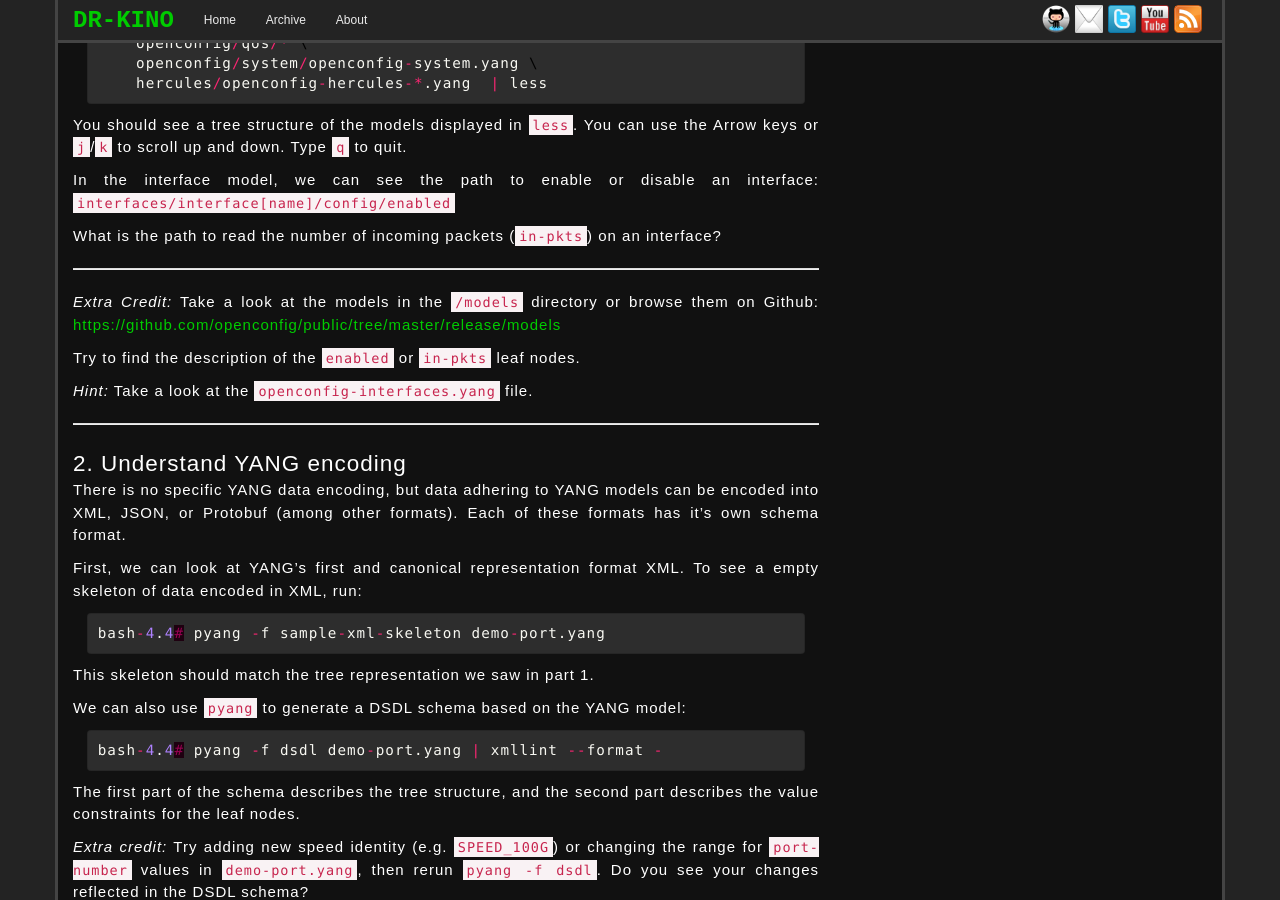
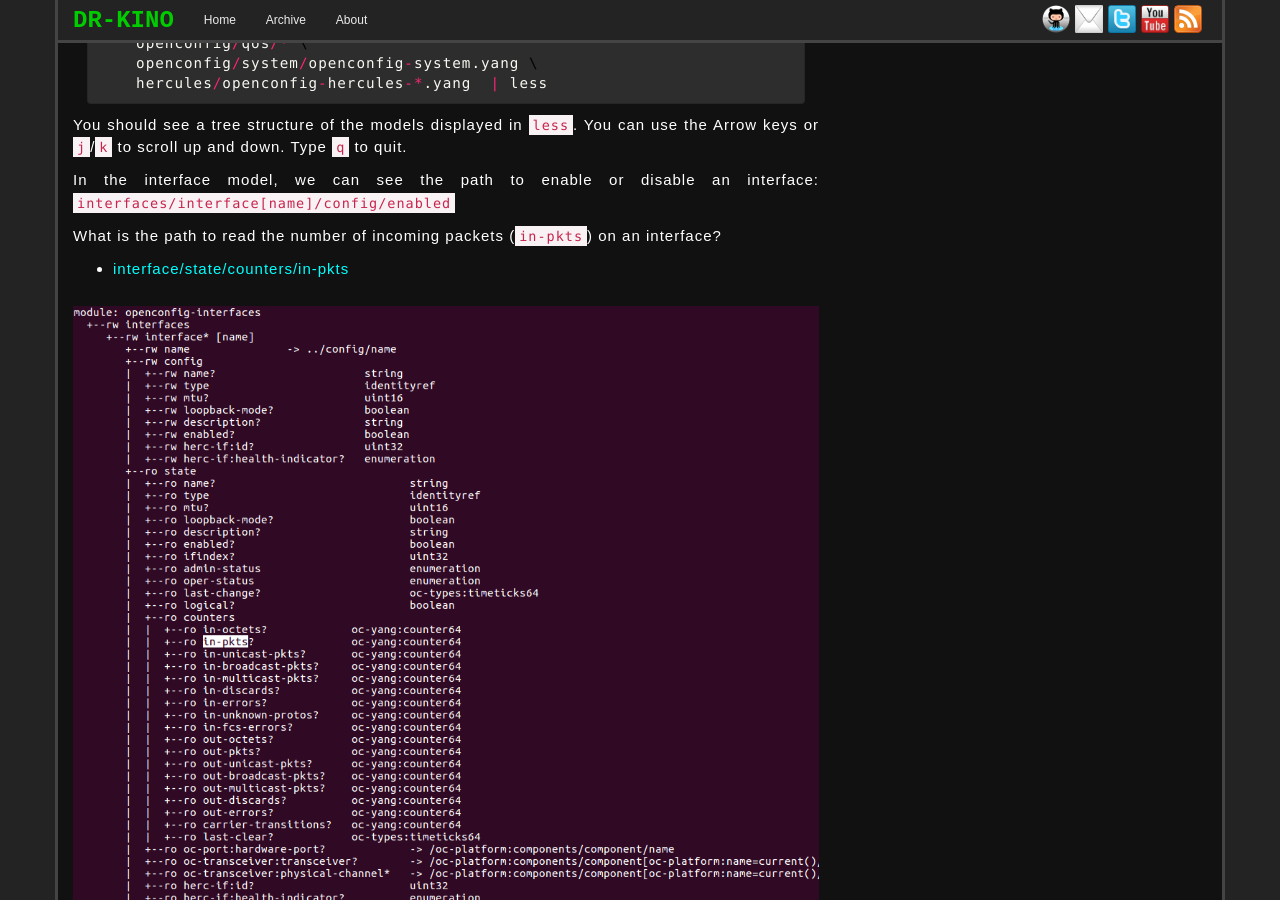
Before and after one commit to dr-kino/dr-kino.github.io, a Jekyll site: the page built from _posts/2021-04-16-yang-openconfig-and-gnmi-basics.markdown, in a window 1280 px wide and 900 px high, scrolled down 1126 px. Built offline with Jekyll 4.4.1, drawn with Linux system fonts in a browser that asks for light colours; nearby versions of some CDN libraries; comment, search, counter and statistics services are not loaded.

Commit message:
Added more references and images to the post 21

````diff
--- a/_posts/2021-04-16-yang-openconfig-and-gnmi-basics.markdown
+++ b/_posts/2021-04-16-yang-openconfig-and-gnmi-basics.markdown
@@ -80,7 +80,8 @@
 `interfaces/interface[name]/config/enabled`
 
 What is the path to read the number of incoming packets (`in-pkts`) on an interface?
-
+  * <span style="color:cyan">interface/state/counters/in-pkts</span>
+  <div style="text-align:center"><img src="/images/posts/00021-A.png" /></div>
 ------
 
 *Extra Credit:* Take a look at the models in the
@@ -90,7 +91,9 @@
 Try to find the description of the `enabled` or `in-pkts` leaf nodes.
 
 *Hint:* Take a look at the `openconfig-interfaces.yang` file.
+  <div style="text-align:center"><img src="/images/posts/00021-B.png" /></div>
 
+  <div style="text-align:center"><img src="/images/posts/00021-C.png" /></div>
 ------
 
 ## 2. Understand YANG encoding
@@ -108,6 +111,8 @@
 
 This skeleton should match the tree representation we saw in part 1.
 
+  <div style="text-align:center"><img src="/images/posts/00021-D.png" /></div>
+
 We can also use `pyang` to generate a DSDL schema based on the YANG model:
 
 ```c
@@ -120,7 +125,8 @@
 *Extra credit:* Try adding new speed identity (e.g. `SPEED_100G`) or changing
 the range for `port-number` values in `demo-port.yang`, then rerun `pyang -f
 dsdl`. Do you see your changes reflected in the DSDL schema?
-
+  * <span style="color:cyan">Yes.</span>
+  <div style="text-align:center"><img src="/images/posts/00021-E.png" /></div>
 ------
 
 Next, we will look at encoding data using Protocol Buffers (protobuf). The
@@ -159,6 +165,7 @@
 You should see an enum for the 10GB speed, along with any other speeds that you
 added if you completed the extra credit above.
 
+  <div style="text-align:center"><img src="/images/posts/00021-F.png" /></div>
 
 We can also use `proto_generator` to build the protobuf messages for the
 OpenConfig models that Stratum uses:
@@ -200,6 +207,9 @@
 
 *Hint:* Searching by schemapath might help.
 
+  <div style="text-align:center"><img src="/images/posts/00021-G.png" /></div>
+
+  <div style="text-align:center"><img src="/images/posts/00021-H.png" /></div>
 ------
 
 `ygot` can also be used to generate Go structs that adhere to the YANG model
@@ -220,6 +230,8 @@
 ------
 
 You can now quit out of the container (using `Ctrl-D` or `exit`).
+
+  <div style="text-align:center"><img src="/images/posts/00021-I.png" /></div>
 
 ## 3. Understanding YANG-enabled transport protocols
 
````
Also changed, not shown: images/posts/00021-A.png (added), images/posts/00021-B.png (added), images/posts/00021-C.png (added), images/posts/00021-D.png (added), images/posts/00021-E.png (added), images/posts/00021-F.png (added), images/posts/00021-G.png (added), images/posts/00021-H.png (added), images/posts/00021-I.png (added).
